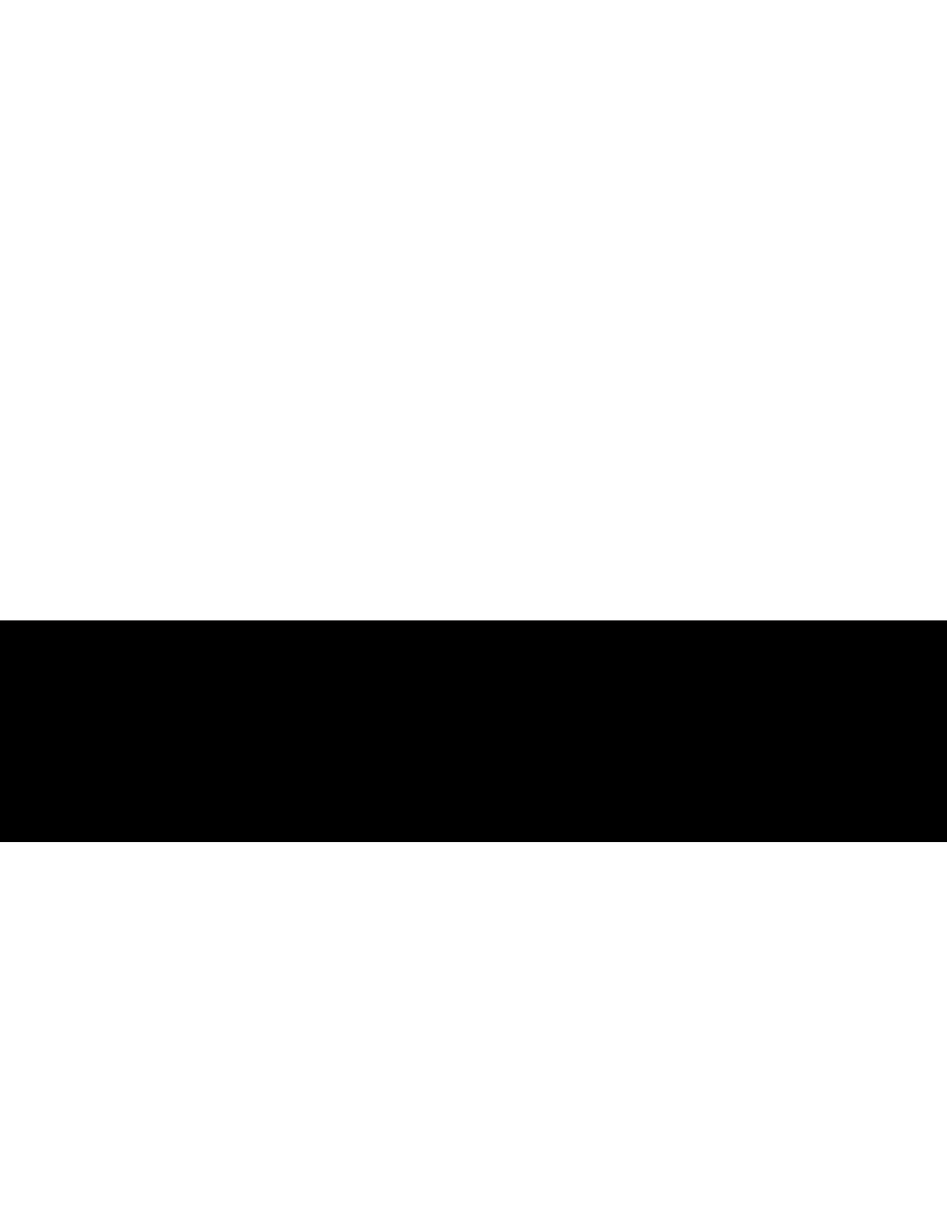
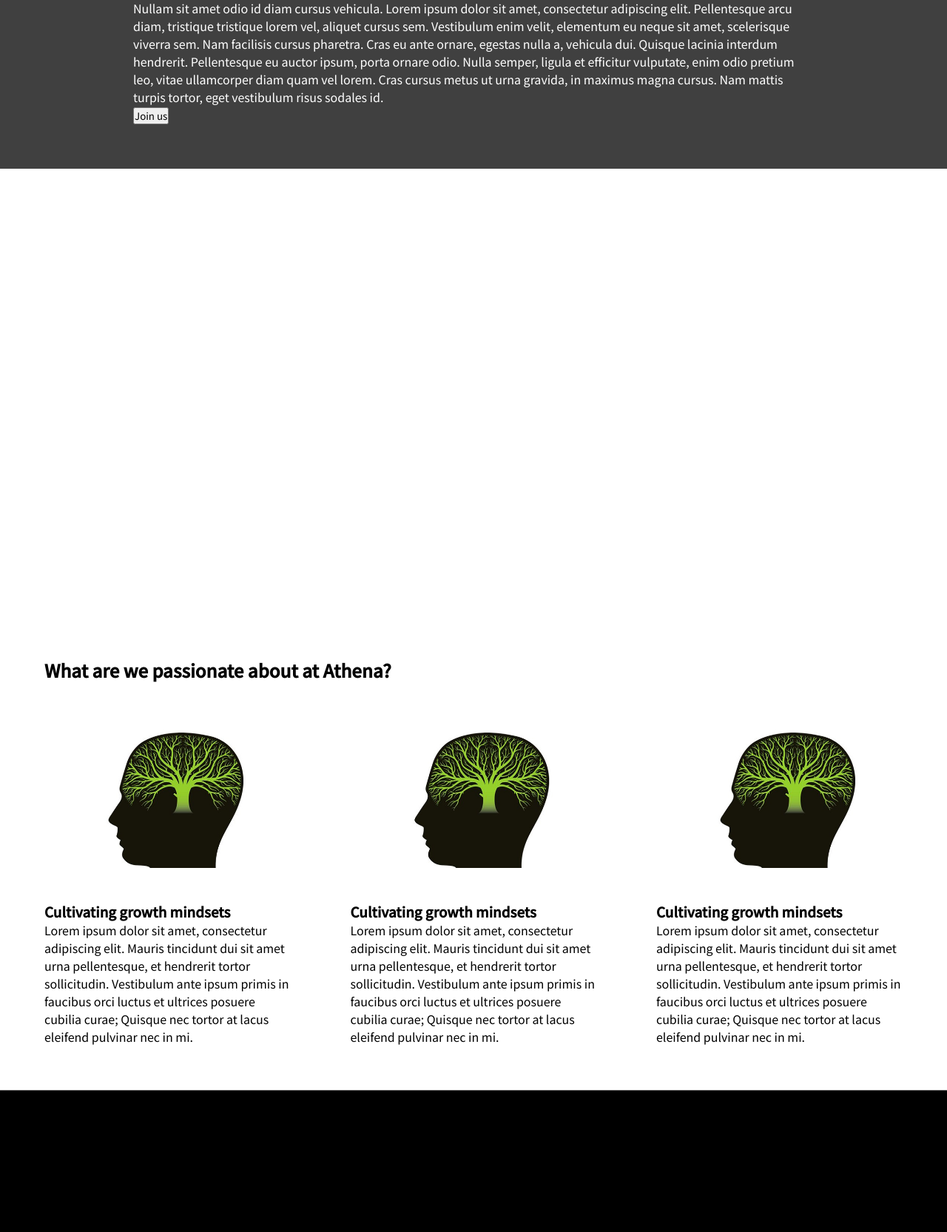
Before and after one commit to moazzammoriani/athena, a plain HTML site: page index.html in a window 1280 px wide. Shown: the part 172-1837 px from the top of the page at 74% size. Before the commit the page ends 1310 px from the top, so only its background shows below. Drawn offline with Linux system fonts and the light colour scheme.

Commit message:
Progress on homepage

```diff
--- a/global_styles.css
+++ b/global_styles.css
@@ -2,6 +2,11 @@
     box-sizing: border-box;
     margin: 0;
     padding: 0;
+    font-family: 'Noto Sans JP', sans-serif;
+}
+
+:root {
+    --center-side-padding: 60px;
 }
 
 body {
@@ -11,14 +16,16 @@ body {
 header {
     background-color: black;
     border-bottom: 0.5px solid #6a6969;
+    display: flex;
     height: 60px;
-    margin-bottom: 150px;
+    justify-content: center;
 }
 
 nav {
     display: flex;
     color: white;
     height: 60px;
+    width: 1344px;
     justify-content: space-between;
     align-items: center;
 }
@@ -27,13 +34,16 @@ nav img {
     display: block;
     height: 40px;
     margin-right: 30px;
-    margin-left: 30px;
+    margin-left: var(--center-side-padding);
 }
 
 .nav-btn-container {
     display: flex;
     height: 50px;
-    margin-right: 30px;
+    width: 500px;
+    margin-right: var(--center-side-padding);
+    justify-content: space-evenly;
+
 }
 
 .nav-btn {
@@ -55,14 +65,11 @@ nav img {
 }
 
 .center-focus {
-    margin: 0 auto;
-    max-width: 1300px;
+    max-width: 1344px;
 }
 
-main {
-    background-color: white;
-    min-height: 100vh;
-    border-radius: 5px;
+.center-focus:first-child:not(nav) {
+    padding: var(--center-side-padding);
 }
 
 footer {
--- a/index.html
+++ b/index.html
@@ -5,11 +5,15 @@
     <meta http-equiv="X-UA-Compatible" content="IE=edge">
     <meta name="viewport" content="width=device-width, initial-scale=1.0">
     <link rel="stylesheet" href="global_styles.css">
-    <title>Document</title>
+    <link rel="stylesheet" href="index_styles.css">
+    <link rel="preconnect" href="https://fonts.googleapis.com">
+    <link rel="preconnect" href="https://fonts.gstatic.com" crossorigin>
+    <link href="https://fonts.googleapis.com/css2?family=Noto+Sans+JP:wght@100;300;400;500&display=swap" rel="stylesheet">
+    <title>Athena - Home</title>
 </head>
 <body>
     <header>
-        <nav class="center-focus">
+        <nav>
             <a href="index.html"><img src="resources/images/athena-logo.png" alt="Athena logo"></a>
             <div class="nav-btn-container">
                 <a href="index.html" id="nav-home" class="nav-btn">Home</a>
@@ -20,8 +24,43 @@
             </div>
         </nav>
     </header>
-    <main class="center-focus">
+    <main>
+        <div class="home-banner-container">
+            <section class="home-board center-focus">
+                <article class="intro-msg center-focus-content">
+                    <h1><span>Athena</span> Collective</h1>
+                    <p>
+                    Aliquam sit amet ligula elit. Fusce vel ipsum massa. Sed arcu ipsum, finibus consectetur aliquet vel, hendrerit vitae lorem. Nullam sit amet odio id diam cursus vehicula. Lorem ipsum dolor sit amet, consectetur adipiscing elit. Pellentesque arcu diam, tristique tristique lorem vel, aliquet cursus sem. Vestibulum enim velit, elementum eu neque sit amet, scelerisque viverra sem. Nam facilisis cursus pharetra. Cras eu ante ornare, egestas nulla a, vehicula dui. Quisque lacinia interdum hendrerit. Pellentesque eu auctor ipsum, porta ornare odio. Nulla semper, ligula et efficitur vulputate, enim odio pretium leo, vitae ullamcorper diam quam vel lorem. Cras cursus metus ut urna gravida, in maximus magna cursus. Nam mattis turpis tortor, eget vestibulum risus sodales id.
+                    </p>
+                    <button>Join us</button>
+                </article>
+            </section>
+        </div>
+        <section class="gallery-container">
 
+        </section>
+        <section class="athena-crux">
+            <div class="center-focus">
+                <h1>What are we passionate about at Athena?</h1>
+                <div class="athena-topics-container">
+                    <div class="topic-card topic-card1">
+                        <img src="resources/images/growth-mindset.jpg" alt="Growth mindset illustration">
+                        <h3>Cultivating growth mindsets</h3>
+                        <p>Lorem ipsum dolor sit amet, consectetur adipiscing elit. Mauris tincidunt dui sit amet urna pellentesque, et hendrerit tortor sollicitudin. Vestibulum ante ipsum primis in faucibus orci luctus et ultrices posuere cubilia curae; Quisque nec tortor at lacus eleifend pulvinar nec in mi.</p>
+                    </div>
+                    <div class="topic-card topic-card2">
+                        <img src="resources/images/growth-mindset.jpg" alt="Growth mindset illustration">
+                        <h3>Cultivating growth mindsets</h3>
+                        <p>Lorem ipsum dolor sit amet, consectetur adipiscing elit. Mauris tincidunt dui sit amet urna pellentesque, et hendrerit tortor sollicitudin. Vestibulum ante ipsum primis in faucibus orci luctus et ultrices posuere cubilia curae; Quisque nec tortor at lacus eleifend pulvinar nec in mi.</p>
+                    </div>
+                    <div class="topic-card topic-card3">
+                        <img src="resources/images/growth-mindset.jpg" alt="Growth mindset illustration">
+                        <h3>Cultivating growth mindsets</h3>
+                        <p>Lorem ipsum dolor sit amet, consectetur adipiscing elit. Mauris tincidunt dui sit amet urna pellentesque, et hendrerit tortor sollicitudin. Vestibulum ante ipsum primis in faucibus orci luctus et ultrices posuere cubilia curae; Quisque nec tortor at lacus eleifend pulvinar nec in mi.</p>
+                    </div>
+                </div>
+            </div>
+        </section>
     </main>
     <footer>
 
--- /dev/null
+++ b/index_styles.css
@@ -0,0 +1,30 @@
+.home-banner-container {
+    background-color: rgba(64,64,64,1);
+}
+
+.intro-msg {
+    color: white;
+    padding-left: 120px;
+    padding-right: 120px;
+}
+
+.gallery-container {
+    background-color: white;
+    height: 600px;
+}
+
+.athena-topics-container {
+    margin-top: 50px;
+    display: flex;
+    justify-content: space-between;
+    flex-wrap: wrap;
+}
+
+.topic-card {
+    width: 333px;
+}
+
+.topic-card img {
+    height: 200px;
+    margin-bottom: 40px;
+}
```
Also changed, not shown: about.html (+5 -2 lines), blog.html (+5 -2 lines), contact.html (+5 -2 lines), join.html (+5 -2 lines), resources/sources.md (+1 -0 lines), resources/images/growth-mindset.jpg (added).
